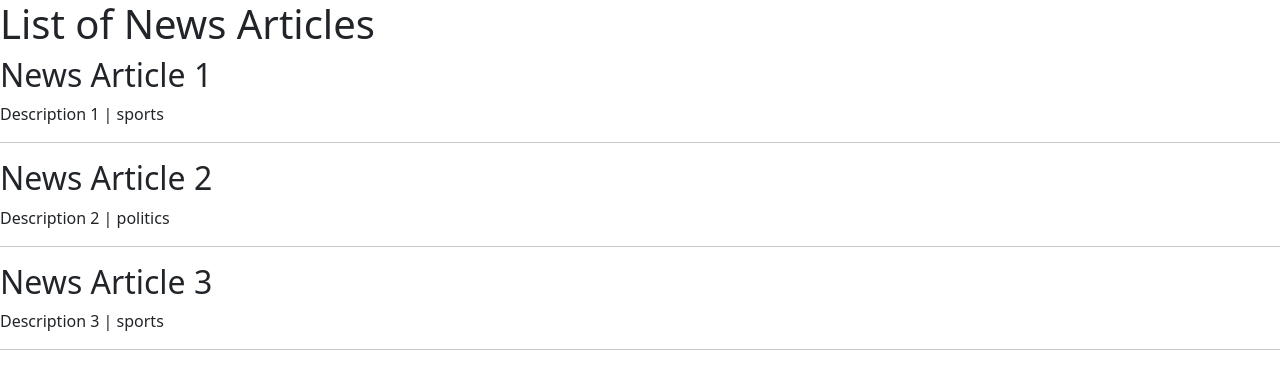
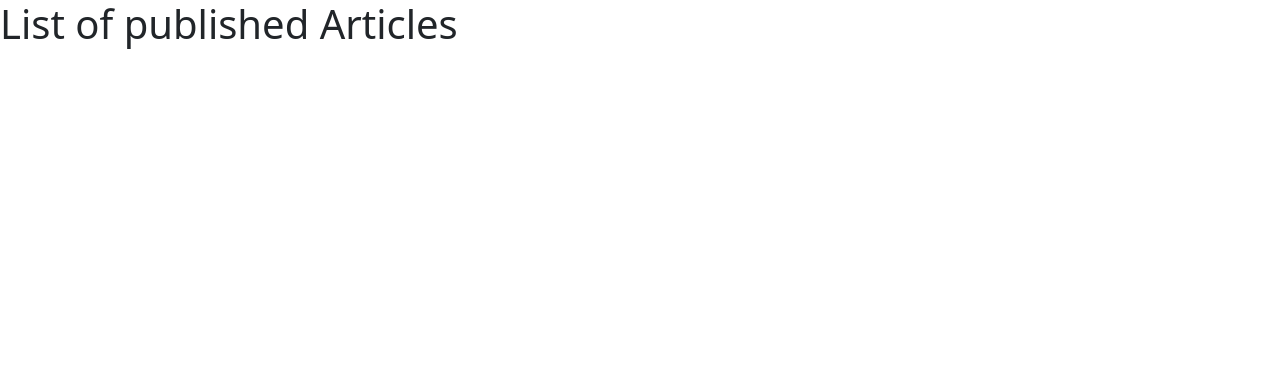
Before and after one commit to grodrigues-dev/nextjs-studies, a Next.js app: page /news in a window 1280 px wide. Shown: the top 370 px of the page. Built offline with nearby package versions, Linux system fonts and the light colour scheme; data requests are answered from the project's data file.

Commit message:
learning about preview mode

```diff
--- /dev/null
+++ b/pages/api/disable-preview.js
@@ -0,0 +1,5 @@
+export default function handler(req, res) {
+    res.clearPreviewData()
+    res.end('Preview mode disabled')
+
+}
--- /dev/null
+++ b/pages/api/preview.js
@@ -0,0 +1,4 @@
+export default function handler(req, res) {
+    res.setPreviewData({})
+    res.redirect(req.query.redirect)
+}
--- a/pages/news/index.js
+++ b/pages/news/index.js
@@ -1,29 +1,15 @@
-function NewsArticleList({ articles }){
+function NewsArticleList({ data }){
     return (
         <>
-            <h1>List of News Articles</h1>
-            {
-                articles.map(article => {
-                    return (
-                        <div key={article.id}>
-                            <h2>{article.title}</h2>
-                            <p>{article.description} | {article.category}</p>
-                            <hr/>
-                        </div>
-                    )
-                })
-            }
+            <h1 className="content">{data}</h1>
         </>
     )
 }
 
-export async function getServerSideProps() {
-    const response = await fetch('http://localhost:4000/news')
-    const data = await response.json()
-
+export async function getServerSideProps(context) {
     return {
         props: {
-            articles: data
+            data: context.preview ? 'List of draft Articles': 'List of published Articles'
         }
     }
 }
```
